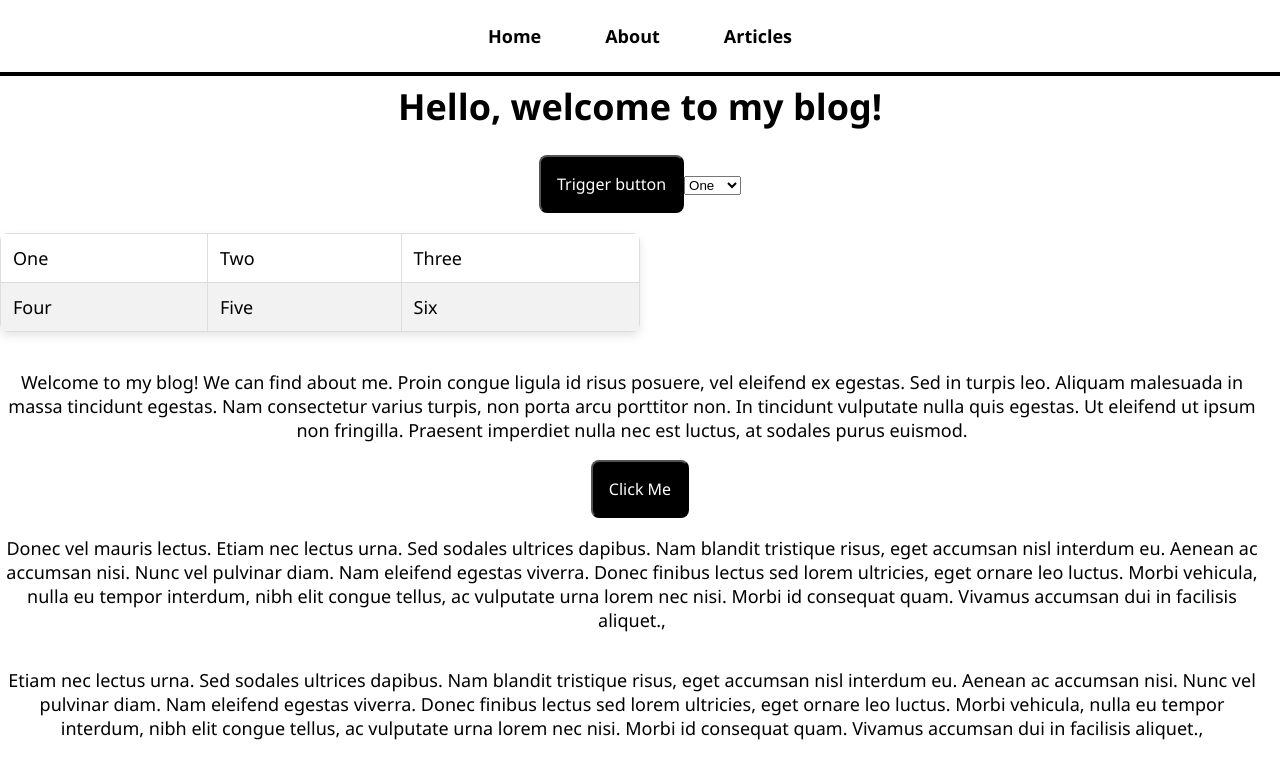
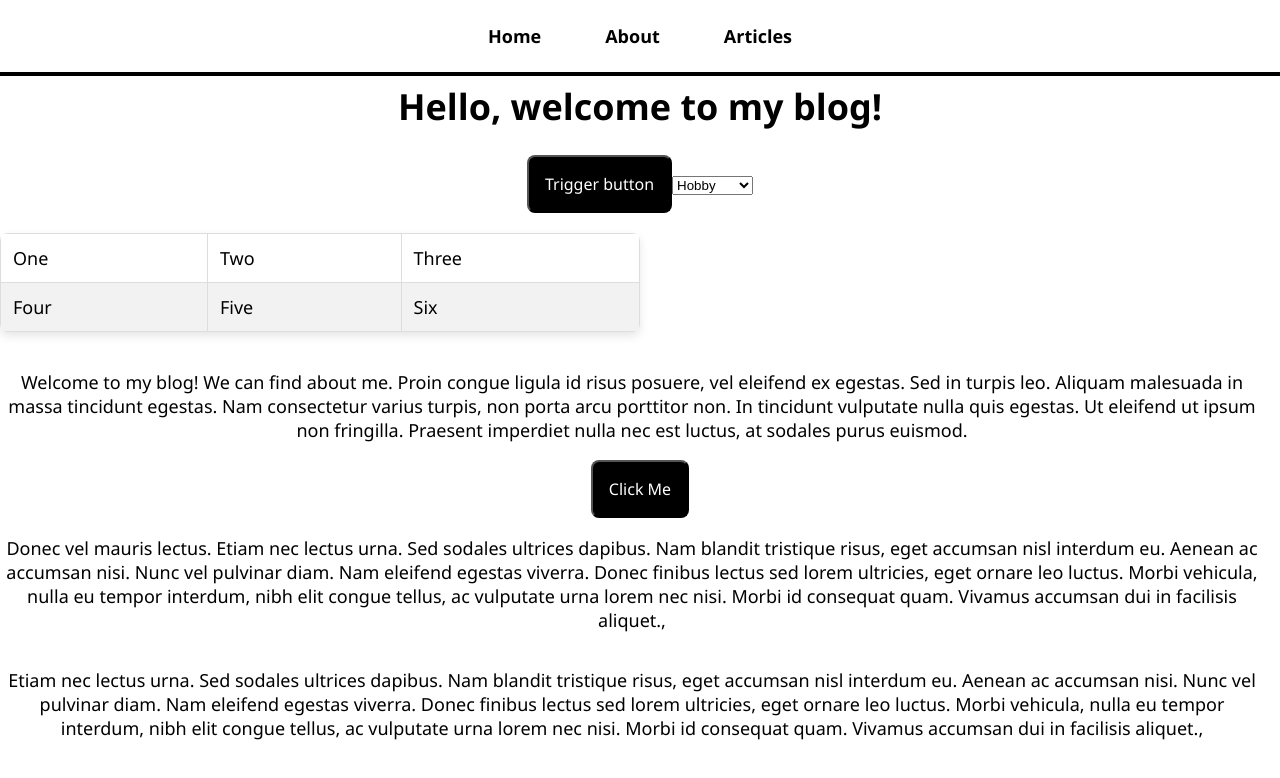
Before and after one commit to AssemSuper/30github, a React (Create React App) app: page / in a window 1280 px wide. Shown: the top 778 px of the page. Built offline with nearby package versions, Linux system fonts and the light colour scheme.

Commit message:
19 commit

```diff
--- a/src/pages/HomePage.js
+++ b/src/pages/HomePage.js
@@ -6,9 +6,9 @@ const HomePage = () => (
     <h1>Hello, welcome to my blog!</h1>
     <button>Trigger button</button>
     <select>
-            <option value="1">One</option>
-            <option value="2">Two</option>
-            <option value="3">Three</option>
+            <option value="1">Hobby</option>
+            <option value="2">Work</option>
+            <option value="3">University</option>
             <option value="4">Four</option>
         </select>
 
```
